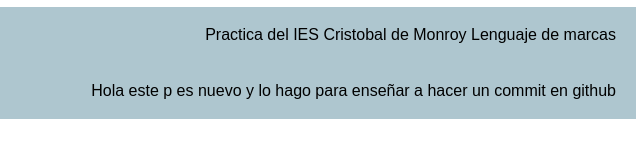
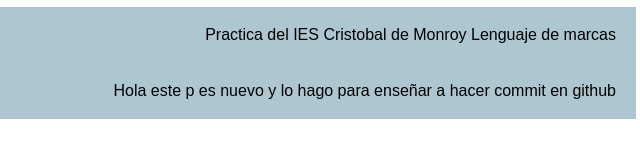
Before and after one commit to oscarucedavazquez/oscarucedavazquez.github.io, a website: page HTML/index.html in a window 1280 px wide. Shown: the part 639-796 px from the top of the page, 504-1144 px from the left. Drawn offline with Linux system fonts and the light colour scheme.

```diff
--- a/HTML/index.html
+++ b/HTML/index.html
@@ -54,7 +54,7 @@
 	</section>
 	<footer>
 		<p>Practica del IES Cristobal de Monroy Lenguaje de marcas</p>
-		<p>Hola este p es nuevo y lo hago para enseñar a hacer un commit en github</p>
+		<p>Hola este p es nuevo y lo hago para enseñar a hacer commit en github</p>
 	</footer>
 
 
```
